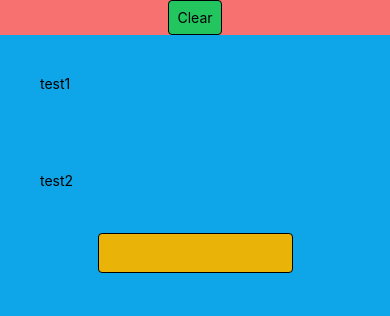
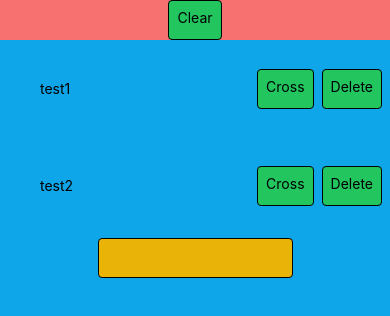
Before and after one commit to MaximeSantos/Groceriz, a React Native app: screen / in a window 390 px wide. Shown: the top 316 px of the page. Built offline with nearby package versions, Linux system fonts and the light colour scheme.

Commit message:
Add ability to delete an item

```diff
--- a/App.tsx
+++ b/App.tsx
@@ -15,6 +15,7 @@ import GroceryItem from './src/components/GroceryItem';
 type itemsType = string[];
 
 // TODO Make it so the TextInput gets focused again after submitting an item
+// TODO Add a modal to confirm the deletion of all items on pressing the Clear button
 
 export default function App() {
   const statusBarHeight = Constants.statusBarHeight;
@@ -31,6 +32,30 @@ export default function App() {
     }
   };
   const handleClearItems = () => setItemsNames([]);
+  const handleCrossItem = () => console.log('Item crossed.');
+  const handleDeleteItem = (i: number) => {
+    setItemsNames(itemsNames.filter((_, j) => j != i));
+  };
+
+  const listOfItems = itemsNames.map((item, i) => (
+    <View className="flex-row justify-between" key={item + i.toString()}>
+      <GroceryItem name={item} />
+      <View className="mr-2 flex-row gap-2">
+        <Pressable
+          onPress={handleCrossItem}
+          className="h-10 self-center rounded border border-black bg-green-500 p-2"
+        >
+          <Text>Cross</Text>
+        </Pressable>
+        <Pressable
+          onPress={() => handleDeleteItem(i)}
+          className="h-10 self-center rounded border border-black bg-green-500 p-2"
+        >
+          <Text>Delete</Text>
+        </Pressable>
+      </View>
+    </View>
+  ));
 
   return (
     <KeyboardAvoidingView className={`flex-column w-screen flex-1 bg-white`}>
@@ -40,18 +65,14 @@ export default function App() {
       >
         <Pressable
           onPress={handleClearItems}
-          className="rounded border border-black bg-green-500 p-2"
+          className="h-10 rounded border border-black bg-green-500 p-2"
         >
           <Text>Clear</Text>
         </Pressable>
       </View>
       {/* List of grocery items */}
       <ScrollView className="w-screen flex-1 bg-sky-500">
-        <View>
-          {itemsNames.map((item, i) => (
-            <GroceryItem name={item} key={item + i.toString()} />
-          ))}
-        </View>
+        <View>{listOfItems}</View>
         <View>
           <TextInput
             className="radius-1 m-1 h-10 w-[50%] self-center rounded border bg-yellow-500 p-1"
```
